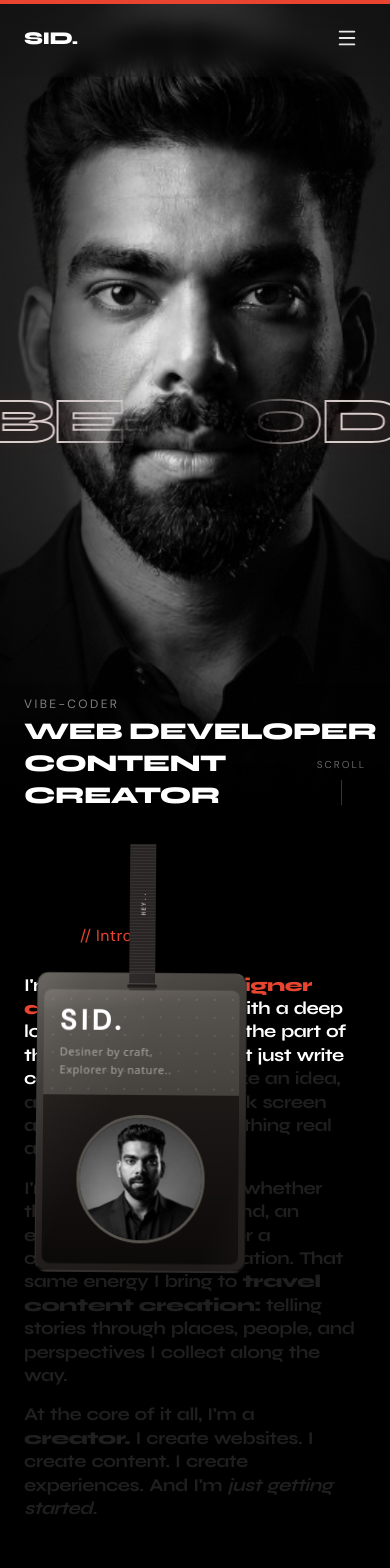
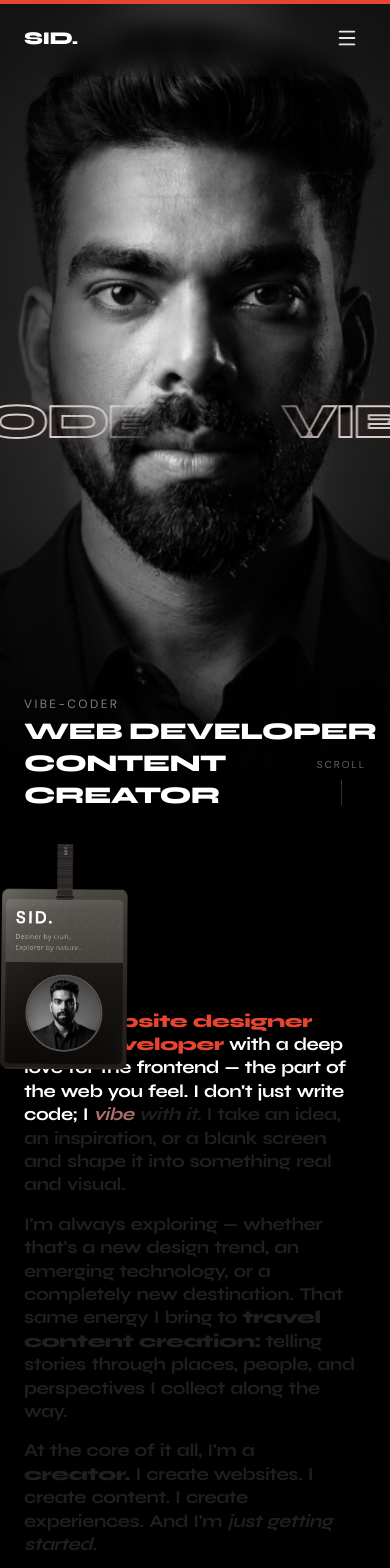
Before and after one commit to sudhanshu-SID/SID-Portfolio, a React (Vite) app: page / in a window 390 px wide. Shown: the top 1568 px of the page. Built offline with nearby package versions, Linux system fonts and the light colour scheme.

Commit message:
feat: mobile responsive

```diff
--- a/src/components/Hero.jsx
+++ b/src/components/Hero.jsx
@@ -13,7 +13,7 @@ function MarqueeStrip() {
       {Array.from({ length: REPEAT_COUNT }).map((_, i) => (
         <span
           key={i}
-          className="mx-4 md:mx-6 lg:mx-8 font-syne font-extrabold text-[clamp(4rem,12vw,10rem)] leading-none tracking-[-0.04em] uppercase select-none whitespace-nowrap hero-marquee-letter"
+          className="mx-4 md:mx-6 lg:mx-8 font-syne font-extrabold text-[clamp(3rem,10vw,10rem)] leading-none tracking-[-0.04em] uppercase select-none whitespace-nowrap hero-marquee-letter"
         >
           {MARQUEE_TEXT}
           <span className="text-accent/30 mx-4 md:mx-6 text-[0.6em]"></span>
@@ -41,7 +41,7 @@ export default function Hero() {
           alt=""
           aria-hidden="true"
           loading="eager"
-          className="absolute inset-0 w-full h-full object-cover object-center scale-105"
+          className="absolute inset-0 w-full h-full object-cover object-top sm:object-center scale-105"
         />
         {/* Dark overlay for contrast with marquee text */}
         <div className="absolute inset-0 bg-gradient-to-t from-black via-black/50 to-black/40" />
@@ -97,7 +97,7 @@ export default function Hero() {
             src={heroFull}
             alt="Portrait"
             loading="eager"
-            className="absolute inset-0 w-full h-full object-cover object-center scale-105"
+            className="absolute inset-0 w-full h-full object-cover object-top sm:object-center scale-105"
           />
         </div>
         {/* Bottom fade so the subject blends seamlessly into the page below */}
--- a/src/components/NameBadge.jsx
+++ b/src/components/NameBadge.jsx
@@ -4,7 +4,7 @@ import heroFull from "../assets/hero-full.png";
 const NameBadge = () => {
   return (
     // The absolute positioning makes it "hang" from the top of its parent container
-    <div className="flex flex-col items-center absolute left-[10%] top-[-80px] z-50">
+    <div className="flex flex-col items-center absolute -left-[10%] sm:left-[10%] top-[-80px] z-50 scale-[0.6] sm:scale-100 origin-top">
       <a href="#" className="badge-swing flex flex-col items-center cursor-pointer group">
 
         {/* 1. Lanyard Strap */}
--- a/src/components/ScrollTextReveal.jsx
+++ b/src/components/ScrollTextReveal.jsx
@@ -120,15 +120,14 @@ export default function ScrollTextReveal({ className = '' }) {
 
         {/* ── // Intro label — top left ── */}
         <span
-          className="intro-label absolute font-dm text-base md:text-lg tracking-wide select-none cursor-pointer"
-          style={{ top: 80, left: 80 }}
+          className="intro-label absolute font-dm text-sm sm:text-base md:text-lg tracking-wide select-none cursor-pointer top-[40px] left-[20px] sm:top-[80px] sm:left-[80px] hidden sm:block"
         >
           // Intro
         </span>
 
         {/* ── Centered content — shifted right to avoid badge ── */}
         <div
-          className="h-full w-full flex items-center justify-center px-6 md:pl-[250px] lg:pl-[350px] lg:pr-12"
+          className="h-full w-full flex items-center justify-center px-6 pt-[120px] sm:pt-0 md:pl-[250px] lg:pl-[350px] lg:pr-12"
         >
           <div style={{ width: '100%', maxWidth: '52rem' }}>
 
```
